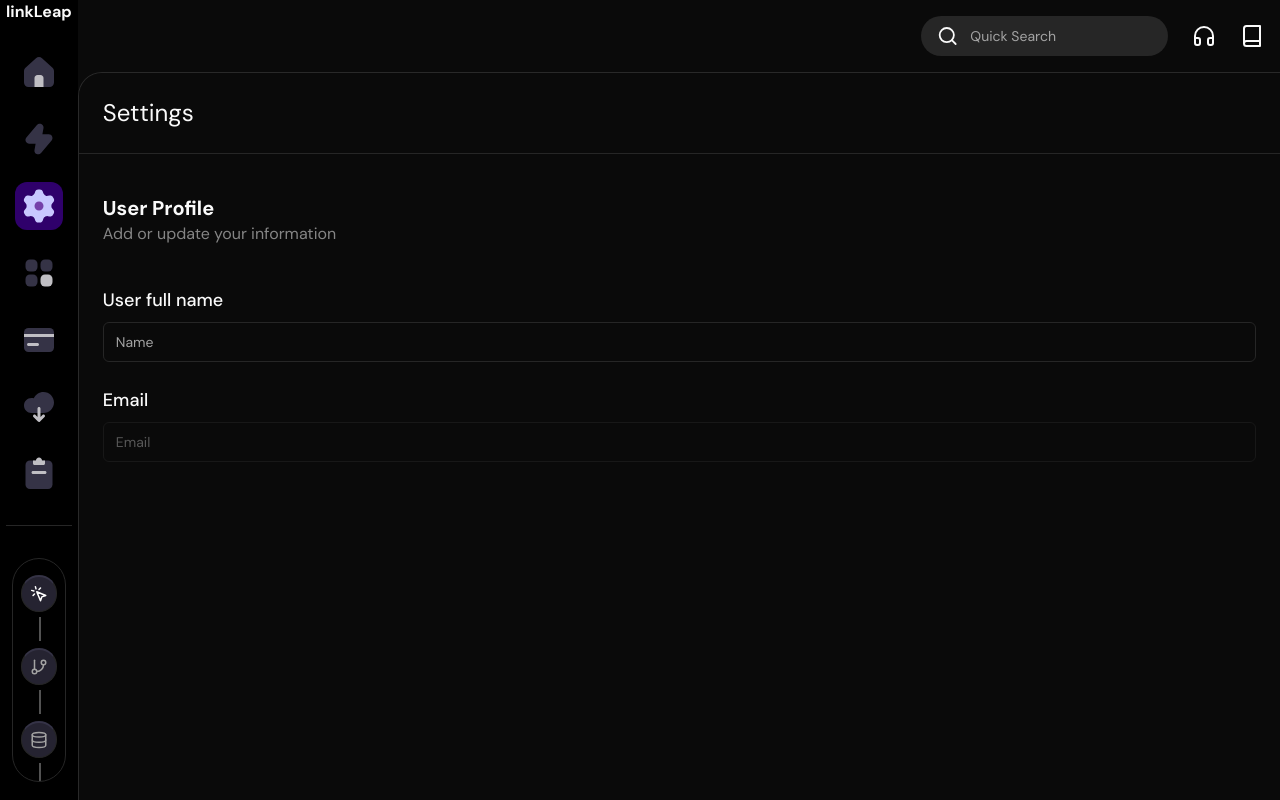
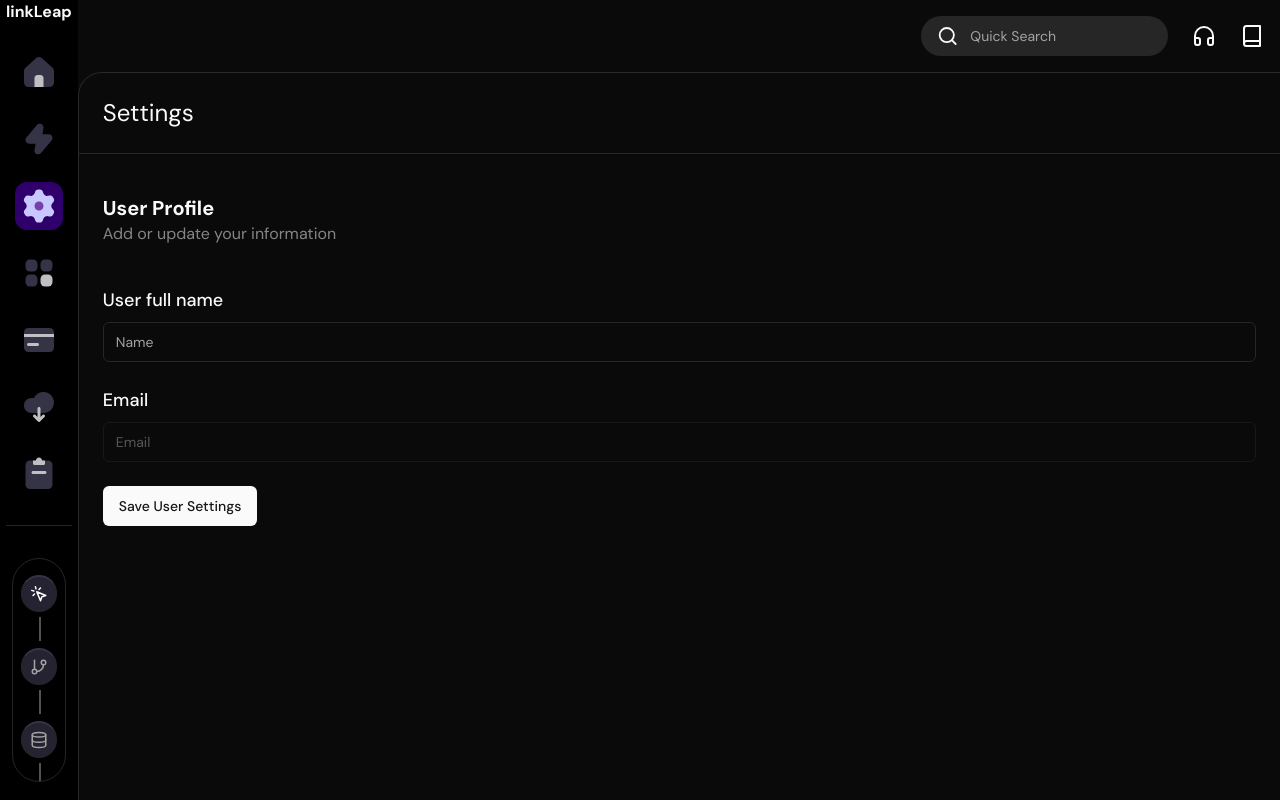
Before and after one commit to mirankavinda/LinkLeap, a Next.js app: page /settings in a window 1280 px wide. Built offline with nearby package versions, Linux system fonts and the light colour scheme.

Commit message:
button to ProfileForm component

```diff
--- a/src/components/forms/profile-form.tsx
+++ b/src/components/forms/profile-form.tsx
@@ -13,6 +13,7 @@ import {
     FormMessage,
   } from '../ui/form'
 import { Input } from '../ui/input'
+import { Button } from '../ui/button'
 
 type Props = {}
 
@@ -67,6 +68,18 @@ function ProfileForm(props: Props) {
                     </FormItem>
                 )}
             />
+            <Button
+                type="submit"
+                className="self-start hover:bg-[#2F006B]
+                hover:text-white"
+            >
+                {isLoading ? (
+                    <Loader2 className="mr-2 h-4 animate-spin" />
+                ) : (
+                        'Save User Settings'
+                )}
+
+            </Button>
         </form>
     </Form>
 }
```
